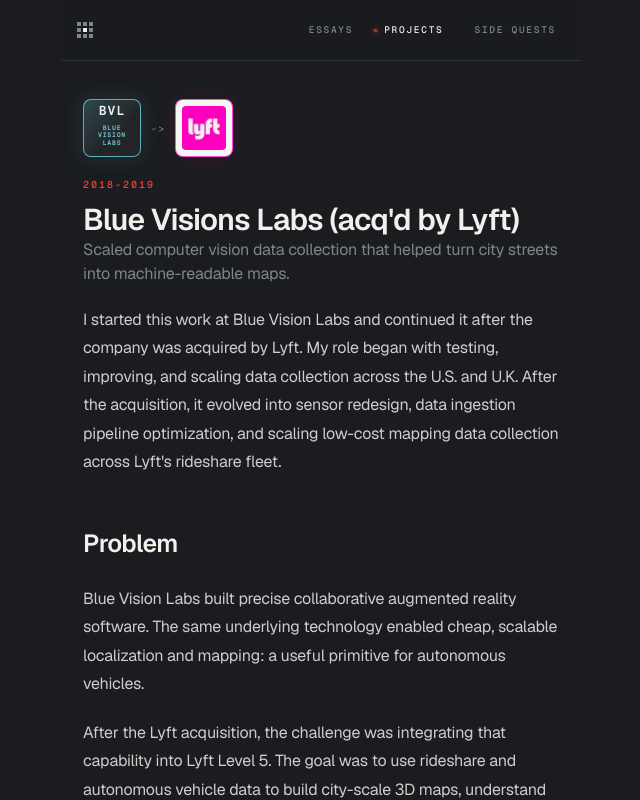
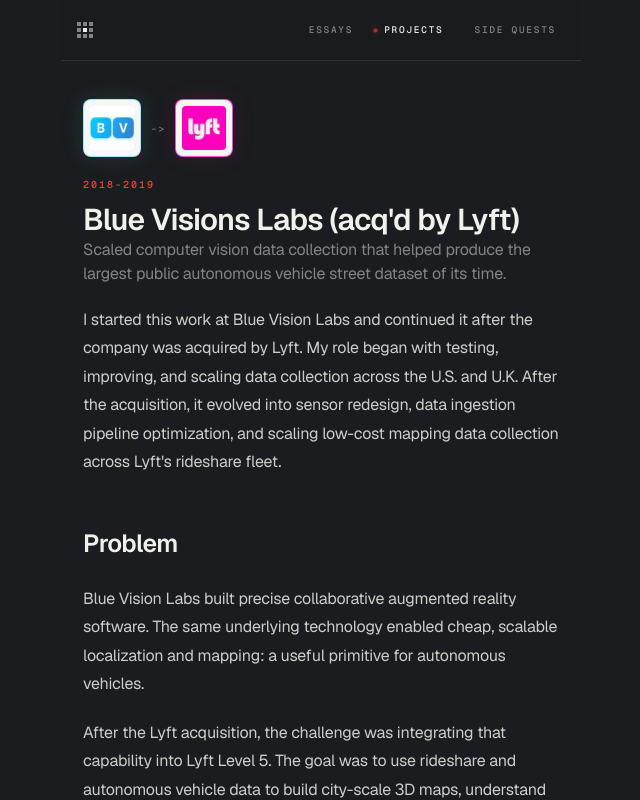
Before and after one commit to lucaschatham/lucaschatham, a Next.js app: page /projects/blue-vision-labs-lyft in a window 1280 px wide. Shown: the top 800 px of the page, without its empty margins (319-959 px from the left). Built offline with nearby package versions, Linux system fonts and the light colour scheme.

Commit message:
Update portfolio subtitles and BVL logo

```diff
--- a/app/projects/[slug]/page.tsx
+++ b/app/projects/[slug]/page.tsx
@@ -35,7 +35,10 @@
     primary: { label: "iMerit", image: "/images/brands/imerit-logo.jpg" },
   },
   "blue-vision-labs-lyft": {
-    primary: { label: "Blue Vision Labs", mark: "BVL" },
+    primary: {
+      label: "Blue Vision Labs",
+      image: "/images/brands/blue-vision-labs-logo.jpg",
+    },
     secondary: { label: "Lyft", image: "/images/brands/lyft-logo.jpg" },
   },
   gymnazo: {
--- a/components/manifest.tsx
+++ b/components/manifest.tsx
@@ -34,7 +34,7 @@
   },
   "blue-vision-labs-lyft": {
     label: "Blue Vision Labs",
-    mark: "BVL",
+    image: "/images/brands/blue-vision-labs-logo.jpg",
     secondary: {
       label: "Lyft",
       image: "/images/brands/lyft-logo.jpg",
--- a/content/work/blue-vision-labs-lyft.mdx
+++ b/content/work/blue-vision-labs-lyft.mdx
@@ -1,6 +1,6 @@
 ---
 title: "Blue Visions Labs (acq'd by Lyft)"
-description: Scaled computer vision data collection that helped turn city streets into machine-readable maps.
+description: Scaled computer vision data collection that helped produce the largest public autonomous vehicle street dataset of its time.
 date: 2019-01-01
 year: "2018-2019"
 published: true
--- a/content/work/daybreaker-health.mdx
+++ b/content/work/daybreaker-health.mdx
@@ -1,6 +1,6 @@
 ---
 title: Daybreaker Health
-description: Built a longevity operating system that turns labs, diagnostics, and coaching into clear action plans.
+description: Built an end-to-end Longevity OS that turns labs, diagnostics, and personalized protocols into a younger biological age.
 date: 2026-07-01
 year: "2023-2026"
 published: true
--- a/content/work/gymnazo.mdx
+++ b/content/work/gymnazo.mdx
@@ -1,6 +1,6 @@
 ---
 title: Gymnazo
-description: Turned complex movement science into scalable programming, coach training, and client results.
+description: Built the sales playbook, internship-to-certification pipeline, and 3D movement programming that helped Gymnazo scale.
 date: 2016-03-01
 year: "2013-2016"
 published: true
```
Also changed, not shown: public/images/brands/blue-vision-labs-logo.jpg (added).
